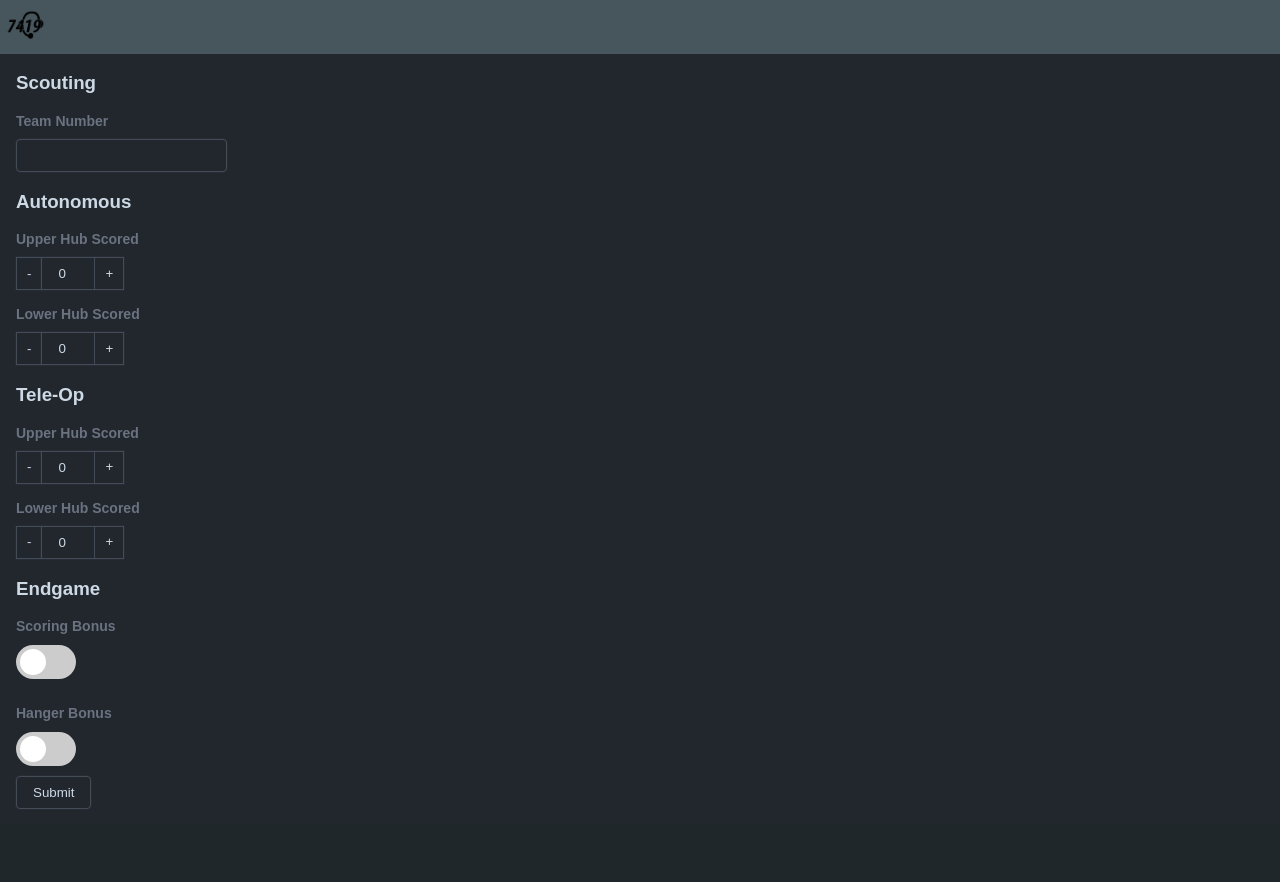
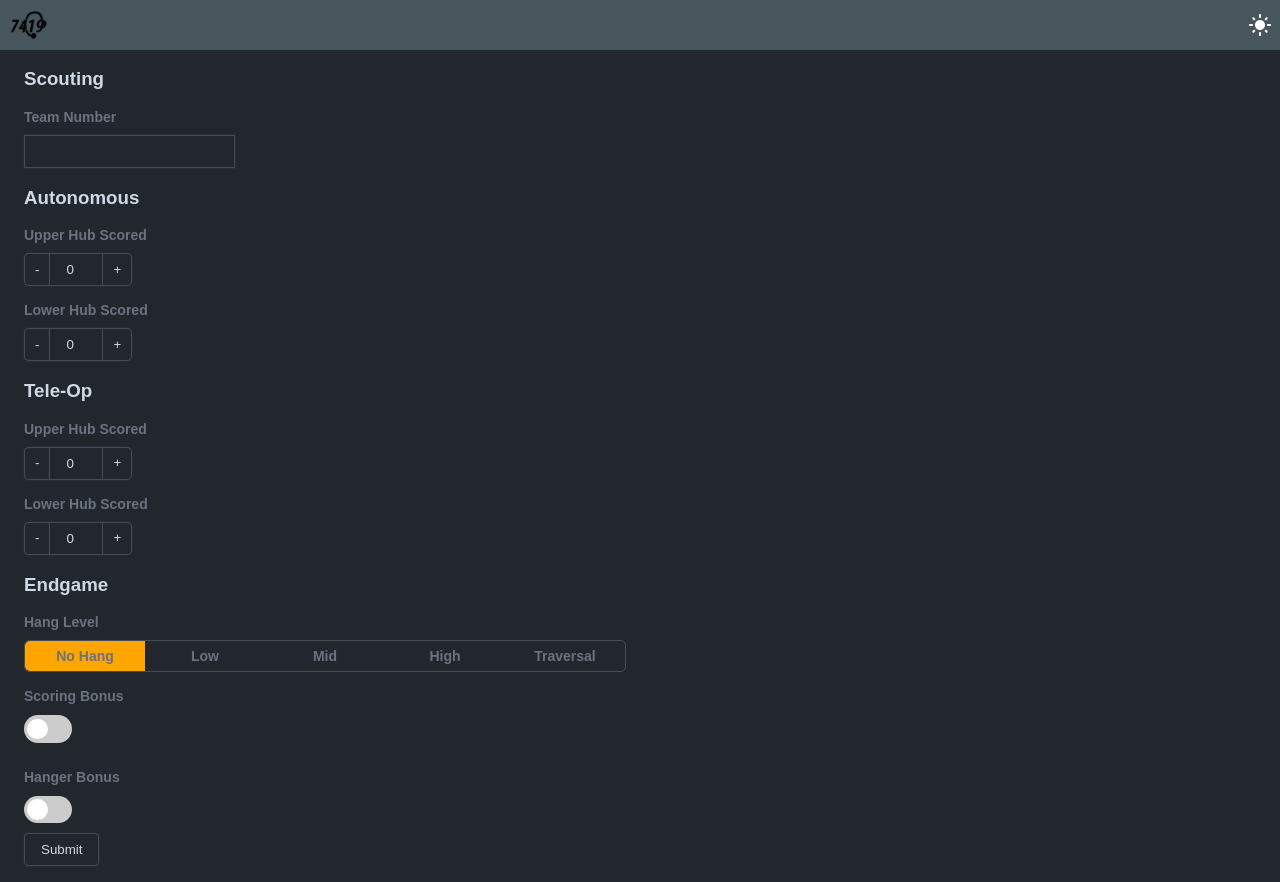
Before and after one commit to frc-7419/RapidReactScoutingWeb, a Flask app: page / in a window 1280 px wide. Before the commit the page ends 809 px from the top, so only its background shows below. Run offline with Flask 2, Linux system fonts and the light colour scheme.

Commit message:
segmented

```diff
--- a/main.py
+++ b/main.py
@@ -5,11 +5,12 @@ from collections import namedtuple
 app = Flask(__name__)
 
 Entry = namedtuple('Entry', 'name id type options')
-
+# TODO: problems collapsible and add rows
 entries = {
     "Scouting": [
         Entry('Team Number', 'team_number', 'input', {
-            'type': 'text'
+            'type': 'number',
+            'required': True
         }),
     ],
     "Autonomous": [
@@ -22,15 +23,16 @@ entries = {
 
     ],
     "Endgame": [
-        # TODO: segmented
-        # Entry("Hang Level", 'hang_level', 'segmented', {
-        #     options: [
-        #         'Low',
-        #         'Medium',
-        #         'High',
-        #         'Traversal'
-        #     ]
-        # })
+        Entry("Hang Level", 'hang_level', 'segmented', {
+            'choices': [
+                'No Hang',
+                'Low',
+                'Mid',
+                'High',
+                'Traversal'
+            ],
+            'width': 120 # in pixels
+        }),
         Entry("Scoring Bonus", 'scoring_bonus', 'switch', None),
         Entry("Hanger Bonus", 'hanger_bonus', 'switch', None)
     ]
--- /dev/null
+++ b/static/js/darkmodetoggle.js
@@ -0,0 +1,33 @@
+// Get the theme toggle input
+const currentTheme = localStorage.getItem("theme");// If the current local storage item can be found
+
+// Function that will switch the theme based on the if the theme toggle is checked or not
+function switchTheme() {
+  if (document.documentElement.getAttribute("data-theme") === "dark") {
+    document.documentElement.setAttribute("data-theme", "light");
+    // Set the user's theme preference to dark
+    localStorage.setItem("theme", "light");
+  } else {
+    document.documentElement.setAttribute("data-theme", "dark");
+    // Set the user's theme preference to light
+    localStorage.setItem("theme", "dark");
+  }
+}
+
+// Get the current theme from local storage
+if (currentTheme) {
+	// Set the body data-theme attribute to match the local storage item
+	document.documentElement.setAttribute("data-theme", currentTheme);
+	if (currentTheme === "dark") {
+			document.documentElement.setAttribute("data-theme", "dark");
+	localStorage.setItem("theme", "dark")
+	}
+	else {
+		localStorage.setItem("theme", "light")
+		document.documentElement.setAttribute("data-theme", "light")
+	}
+}
+if (window.matchMedia && window.matchMedia('(prefers-color-scheme: dark)').matches) {
+	console.log('user prefers dark scheme, going dark');
+	document.documentElement.setAttribute("data-theme", "dark");
+}
--- a/static/style.css
+++ b/static/style.css
@@ -3,7 +3,21 @@
 	--fg: #cdd9e5;
 	--input-border: #444c56;
 	--slider-bg: #ccc;
-	--slider-fg:
+	/* --slider-fg:  */
+	--slider-scale: 0.8;
+	--darkmodetoggleimage: url('images/light_mode.svg');
+	--stepper-radius: 5px;
+
+	--segmented-radius: 5px;
+	/* change these and for light mode */
+	--segmented-border: #444c56;
+	--segmented-bg: orange;
+}
+[data-theme="light"] {
+	--bg: #fefefe;
+	--fg: #444;
+	--input-border: #444c56;
+	--darkmodetoggleimage: url('images/dark_mode.svg');
 }
 
 body {
@@ -11,16 +25,28 @@ body {
 	background-color: var(--bg);
 	color: var(--fg);
 	margin: 0;
+	transition: 0.3s;
 }
 
 /* HEADER */
 nav.header {
 	background: #47565c;
-	padding: 0.3em;
+	padding: 0.3em 0.5em;
+	display: flex;
+	flex-direction: row;
+	justify-content: space-between;
+	align-items: center;
+}
+a#darkmodetoggle {
+	width: 24px;
+	height: 24px;
+	background-image: var(--darkmodetoggleimage);
+	background-repeat: no-repeat;
+	transition: 0.3s;
 }
 
 section.content {
-	margin: 1em;
+	margin: 1em 1.5em;
 }
 
 label {
@@ -43,7 +69,7 @@ input {
 input.submit {
 	border-radius: 4px;
 	cursor: pointer;
-
+	transition: 0.3s;
 }
 input.submit:hover {
 	background-color: #444c56;
@@ -73,10 +99,12 @@ button.stepper_button {
 
 button.stepper_button_minus {
 	border-right: 0;
+	border-radius: var(--stepper-radius) 0 0 var(--stepper-radius);
 }
 
 button.stepper_button_plus {
 	border-left: 0;
+	border-radius: 0 var(--stepper-radius) var(--stepper-radius) 0;
 }
 
 input.stepper_input {
@@ -90,8 +118,8 @@ input.stepper_input {
 	.switch {
 		position: relative;
 		display: inline-block;
-		width: 60px;
-		height: 34px;
+		width: calc(60px * var(--slider-scale));
+		height: calc(34px * var(--slider-scale));
 	}
 
 	/* Hide default HTML checkbox */
@@ -117,10 +145,10 @@ input.stepper_input {
 	.slider:before {
 		position: absolute;
 		content: "";
-		height: 26px;
-		width: 26px;
-		left: 4px;
-		bottom: 4px;
+		height: calc(26px * var(--slider-scale));
+		width: calc(26px * var(--slider-scale));
+		left: calc(4px * var(--slider-scale));
+		bottom: calc(4px * var(--slider-scale));
 		background-color: white;
 		-webkit-transition: .4s;
 		transition: .4s;
@@ -135,14 +163,14 @@ input.stepper_input {
 	}
 
 	input:checked + .slider:before {
-		-webkit-transform: translateX(26px);
-		-ms-transform: translateX(26px);
-		transform: translateX(26px);
+		-webkit-transform: translateX(calc(26px * var(--slider-scale)));
+		-ms-transform: translateX(calc(26px * var(--slider-scale)));
+		transform: translateX(calc(26px * var(--slider-scale)));
 	}
 
 	/* Rounded sliders */
 	.slider.round {
-		border-radius: 34px;
+		border-radius: calc(34px * var(--slider-scale));
 	}
 
 	.slider.round:before {
@@ -154,11 +182,11 @@ input.stepper_input {
 	/* Chrome, Safari, Edge, Opera */
 	input::-webkit-outer-spin-button,
 	input::-webkit-inner-spin-button {
-	-webkit-appearance: none;
-	margin: 0;
+		-webkit-appearance: none;
+		margin: 0;
 	}
 
 	/* Firefox */
 	input[type=number] {
-	-moz-appearance: textfield;
+		-moz-appearance: textfield;
 	}
--- a/templates/base.html
+++ b/templates/base.html
@@ -2,16 +2,22 @@
 <html>
 	<head>
 		<title>{% block title %}{% endblock %}</title>
+		<meta name="viewport" content="width=device-width, initial-scale=1">
 		<link rel="stylesheet" href="{{ url_for('static', filename='style.css') }}">
+		<link rel="shortcut icon" href="{{ url_for('static', filename='favicon.ico') }}">
 	</head>
 	<body>
 		<header>
 			<nav class="header">
-				<img width=40 src="{{ url_for('static', filename='images/7419_light.png') }}"
+				<img width=40 src="{{ url_for('static', filename='images/7419_light.png') }}">
+				<a id="darkmodetoggle" onclick="switchTheme()"></a>
 			</nav>
 		</header>
 		<section class="content">
 			{% block content %}{% endblock %}
 		</section>
+
+		<script src="{{ url_for('static', filename='js/darkmodetoggle.js') }}"></script>
+
 	</body>
 </html>
--- a/templates/index.html
+++ b/templates/index.html
@@ -4,7 +4,7 @@
 
 {% macro build_input(entry) %}
 	<label for="{{ entry.id }}">{{ entry.name }}</label>
-	<input type="{{ entry.options['type'] }}" id="{{ entry.id }}" name="{{ entry.id }}">
+	<input type="{{ entry.options['type'] }}" id="{{ entry.id }}" name="{{ entry.id }}" {% if entry.options['required'] %}required{% endif %} />
 {% endmacro %}
 
 {% macro build_dropdown(entry) %}
@@ -22,6 +22,7 @@
 
 {% macro build_switch(entry) %}
 	<label for="{{ entry.id }}">{{ entry.name }}</label>
+	<!-- NOTE: nothing is passed to POST if not checked -->
 	<label class="switch">
 		<input id="{{ entry.id }}" name="{{ entry.id }}" type="checkbox">
 		<span class="slider round"></span>
@@ -29,7 +30,63 @@
 {% endmacro %}
 
 {% macro build_segmented(entry) %}
+	<label>{{ entry.name }}</label>
+	<div id="{{ entry.id }}_segmented">
+		{% for i in range(entry.options['choices'] | length) %}
+		<input id="{{ entry.id }}_rad{{ i }}" type="radio" name="{{ entry.id }}" value="{{ entry.options.choices[i] }}" {% if i == 0 %}checked{% endif%}>
+		<label class="segmented_label" for="{{ entry.id }}_rad{{ i }}">{{ entry.options['choices'][i] }}</label>
+		{% endfor %}
+		<div id="{{ entry.id }}_segmented_background"></div>
+	</div>
 
+	<!-- css -->
+	<style>
+		/* TODO: Display vertically on small screens translateY() */
+		#{{ entry.id }}_segmented {
+			position: relative;
+			z-index: 5;
+			border: 1px solid var(--segmented-border);
+			border-radius: var(--segmented-radius);
+			display: inline-flex;
+		}
+		#{{ entry.id }}_segmented input {
+			display: none;
+		}
+		#{{ entry.id }}_segmented_background,
+		.segmented_label {
+			width: {{ entry.options['width'] }}px;
+			height: 30px;
+			text-align: center;
+			display: inline-block;
+		}
+		.segmented_label {
+			margin-bottom: 0;
+			display: flex;
+			align-items: center;
+			justify-content: center;
+		}
+		#{{ entry.id }}_segmented_background {
+			background-color: var(--segmented-bg);
+			position: absolute;
+			top: 0;
+			left: 0;
+			z-index: -1;
+			width: {{ entry.options['width'] }}px;
+
+		}
+		{% for i in range(entry.options['choices'] | length) %}
+		#{{ entry.id }}_rad{{ i }}:checked ~ #{{ entry.id }}_segmented_background {
+			transform: translateX({{ entry.options['width'] * i}}px);
+			transition: transform 0.5s ease-in-out;
+			{% if i == 0 %}
+			border-radius: 5px 0 0 5px;
+			{% endif %}
+			{% if i == (entry.options['choices'] | length) - 1 %}
+			border-radius: 0 5px 5px 0;
+			{% endif %}
+		}
+		{% endfor %}
+	</style>
 {% endmacro %}
 
 <!-- content -->
```
Also changed, not shown: static/favicon.ico (added), static/images/dark_mode.svg (added), static/images/light_mode.svg (added).
